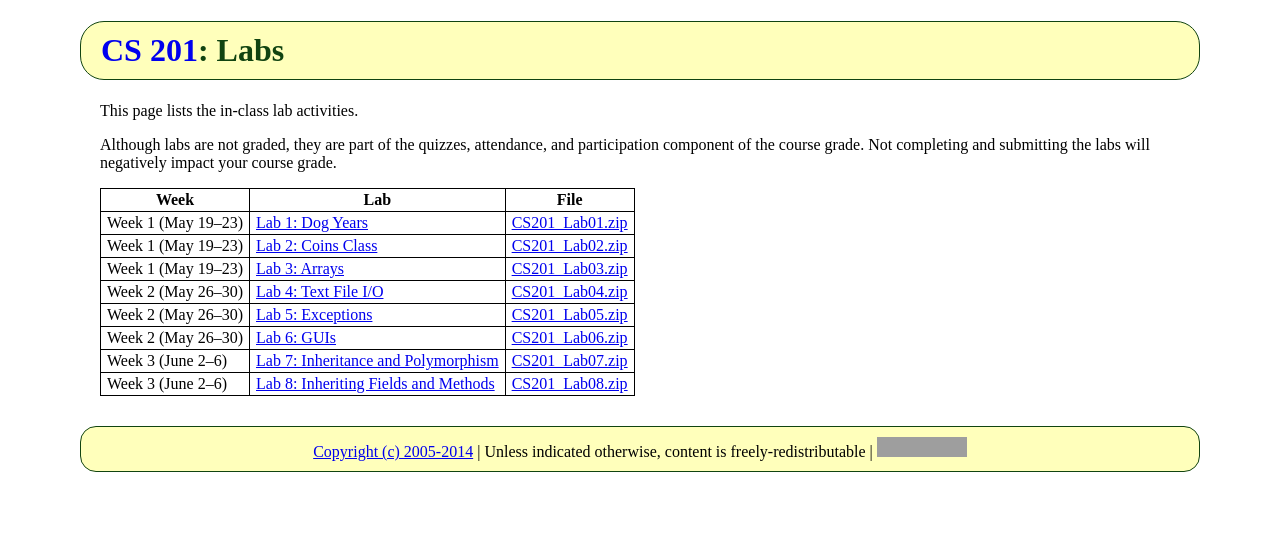
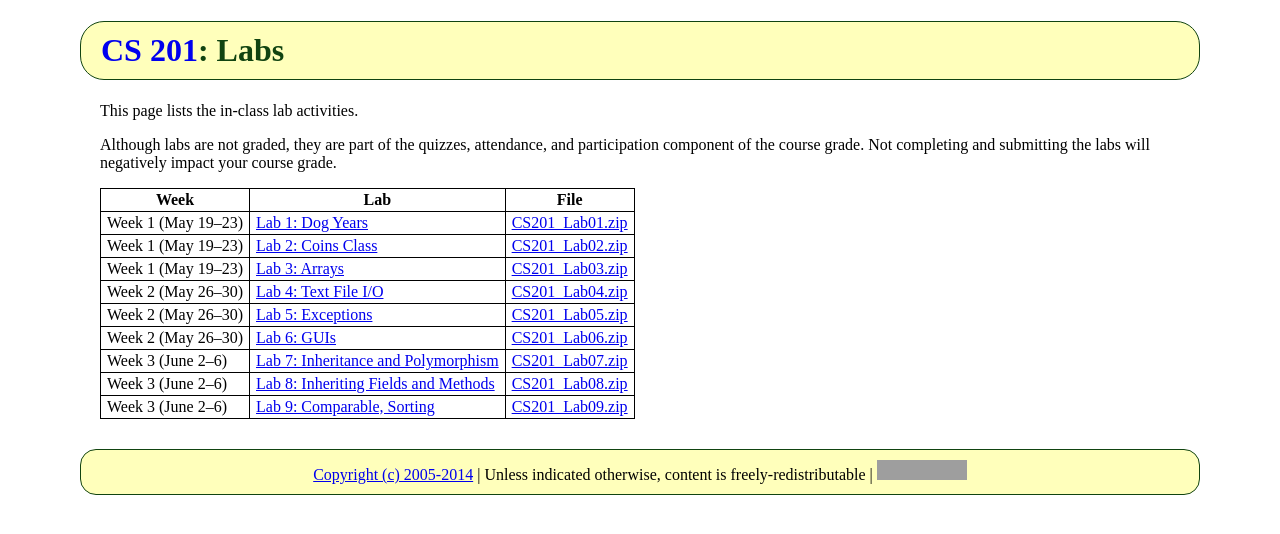
Before and after one commit to ycpcs/cs201-summer2014, a Jekyll site: the page built from labs/index.md, in a window 1280 px wide. Shown: the top 534 px of the page. Built offline with Jekyll 4.4.1, drawn with Linux system fonts in a browser that asks for light colours; Markdown is read by kramdown in place of the engine named in the settings; grey boxes are pictures that could not be loaded.

Commit message:
link to lab 9

```diff
--- a/labs/index.md
+++ b/labs/index.md
@@ -19,6 +19,7 @@ Week 2 (May 26&ndash;30) | [Lab 5: Exceptions](lab05.html) | [CS201\_Lab05.zip](
 Week 2 (May 26&ndash;30) | [Lab 6: GUIs](lab06.html) | [CS201\_Lab06.zip](CS201_Lab06.zip)
 Week 3 (June 2&ndash;6) | [Lab 7: Inheritance and Polymorphism](lab07.html) | [CS201\_Lab07.zip](CS201_Lab07.zip)
 Week 3 (June 2&ndash;6) | [Lab 8: Inheriting Fields and Methods](lab08.html) | [CS201\_Lab08.zip](CS201_Lab08.zip)
+Week 3 (June 2&ndash;6) | [Lab 9: Comparable, Sorting](lab09.html) | [CS201\_Lab09.zip](CS201_Lab09.zip)
 
 <!--
 > <table>
```
